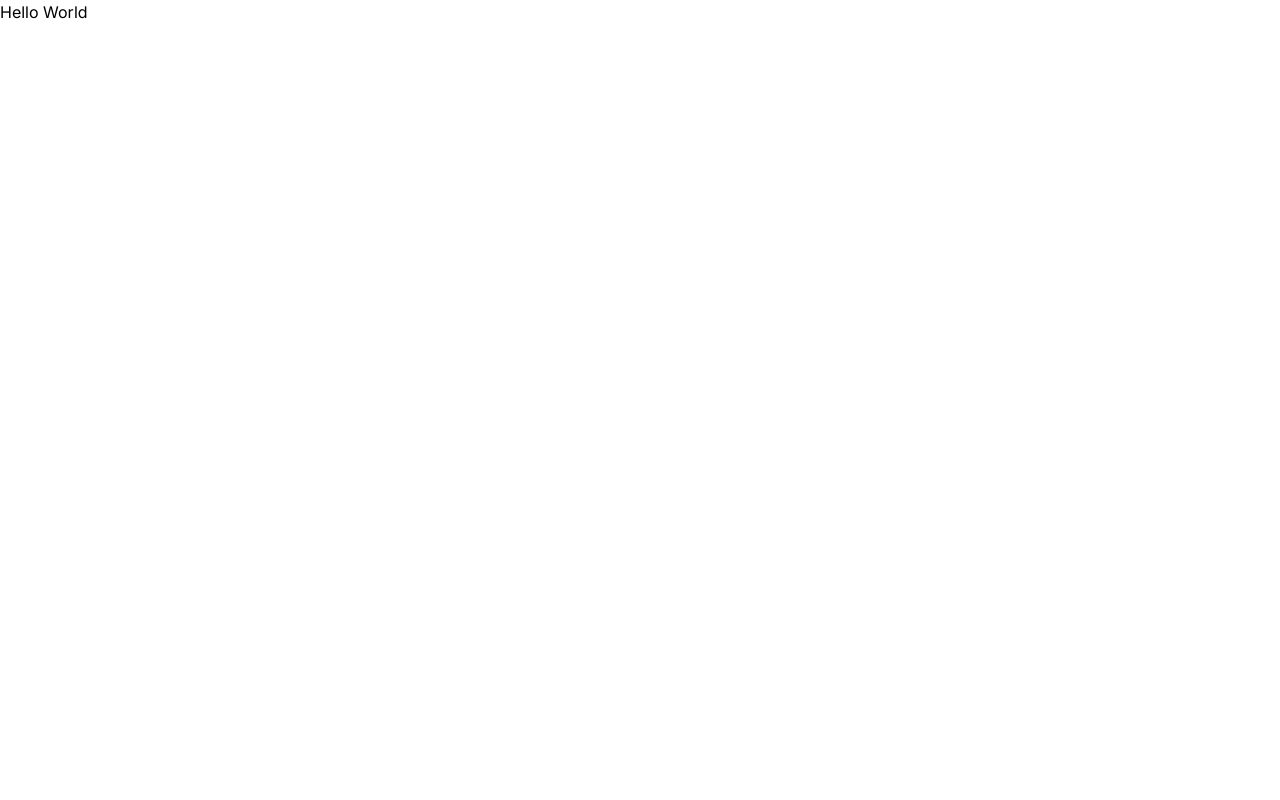
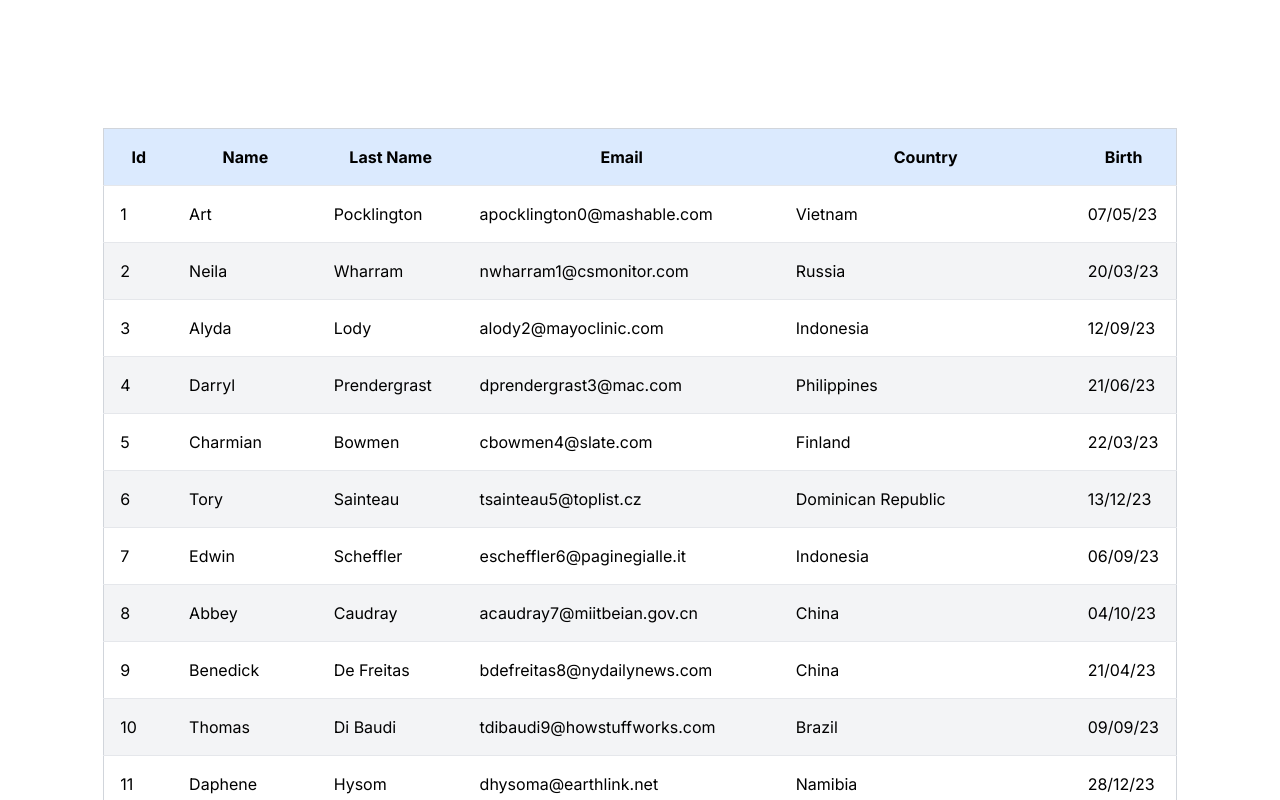
Before and after one commit to jesusrobot0/simple-table, a Next.js app: page / in a window 1280 px wide. Shown: the top 800 px of the page. Built offline with nearby package versions, Linux system fonts and the light colour scheme.

Commit message:
Add the basic feature of displaying a table on the screen

```diff
--- a/src/app/page.tsx
+++ b/src/app/page.tsx
@@ -1,9 +1,9 @@
-import Image from "next/image";
+import { DataTable } from "@/components";
 
 export default function Home() {
   return (
-    <>
-      <h1>Hello World</h1>
-    </>
+    <div className="flex justify-center mt-32">
+      <DataTable />
+    </div>
   );
 }
--- /dev/null
+++ b/src/components/index.ts
@@ -0,0 +1 @@
+export { DataTable } from "./table/Table";
--- /dev/null
+++ b/src/components/table/Table.tsx
@@ -0,0 +1,81 @@
+"use client";
+import {
+  ColumnDef,
+  flexRender,
+  getCoreRowModel,
+  useReactTable,
+} from "@tanstack/react-table";
+import data from "@/data/MOCK_DATA.json";
+import dayjs from "dayjs";
+import { User } from "@/interfaces";
+
+const users: User[] = data;
+
+const columns: ColumnDef<User>[] = [
+  {
+    header: "Id",
+    accessorKey: "id",
+  },
+  {
+    header: "Name",
+    accessorKey: "name",
+  },
+  {
+    header: "Last Name",
+    accessorKey: "lastname",
+  },
+  {
+    header: "Email",
+    accessorKey: "email",
+  },
+  {
+    header: "Country",
+    accessorKey: "country",
+  },
+  {
+    header: "Birth",
+    accessorKey: "dateOfBirth",
+    cell: (info) => dayjs(info.row.getValue(info.column.id)).format("DD/MM/YY"),
+  },
+];
+
+export function DataTable() {
+  const table = useReactTable({
+    data: users,
+    columns,
+    getCoreRowModel: getCoreRowModel(),
+  });
+
+  return (
+    <table className="border border-gray-300 ">
+      <thead>
+        {table.getHeaderGroups().map((headerGroup) => (
+          <tr
+            key={headerGroup.id}
+            className="border-b boder-gray-300 bg-blue-100"
+          >
+            {headerGroup.headers.map((header) => (
+              <th key={header.id} className="p-4">
+                {flexRender(
+                  header.column.columnDef.header,
+                  header.getContext()
+                )}
+              </th>
+            ))}
+          </tr>
+        ))}
+      </thead>
+      <tbody className="[&>*:nth-child(even)]:bg-gray-100">
+        {table.getRowModel().rows.map((row) => (
+          <tr key={row.id} className="border-b boder-gray-300">
+            {row.getVisibleCells().map((cell) => (
+              <td key={cell.id} className="p-4">
+                {flexRender(cell.column.columnDef.cell, cell.getContext())}
+              </td>
+            ))}
+          </tr>
+        ))}
+      </tbody>
+    </table>
+  );
+}
--- /dev/null
+++ b/src/interfaces/index.ts
@@ -0,0 +1 @@
+export type { User } from "./user-interface";
```
Also changed, not shown: package.json (+7 -5 lines), src/interfaces/user-interface.ts (added, +10 -0 lines), src/data/MOCK_DATA.json (renamed from src/MOCK_DATA.json), 1 other file (tests, documents, lock files or other folders).
